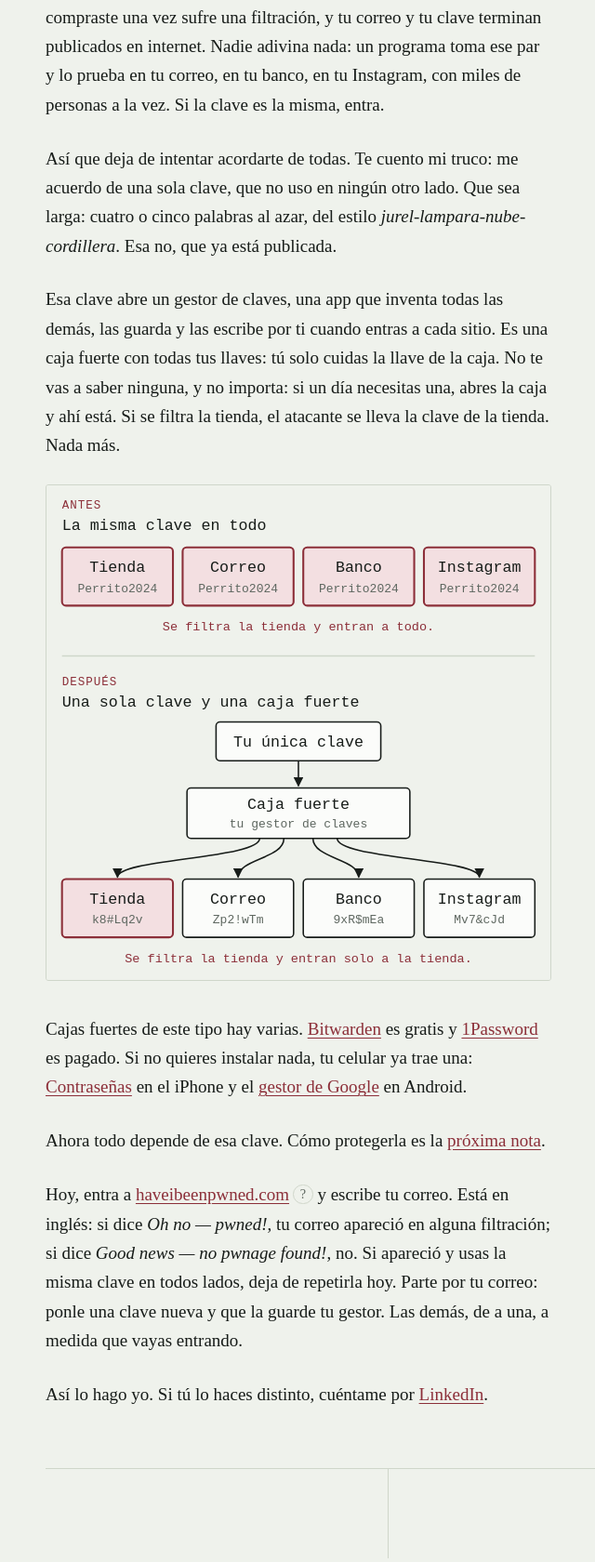
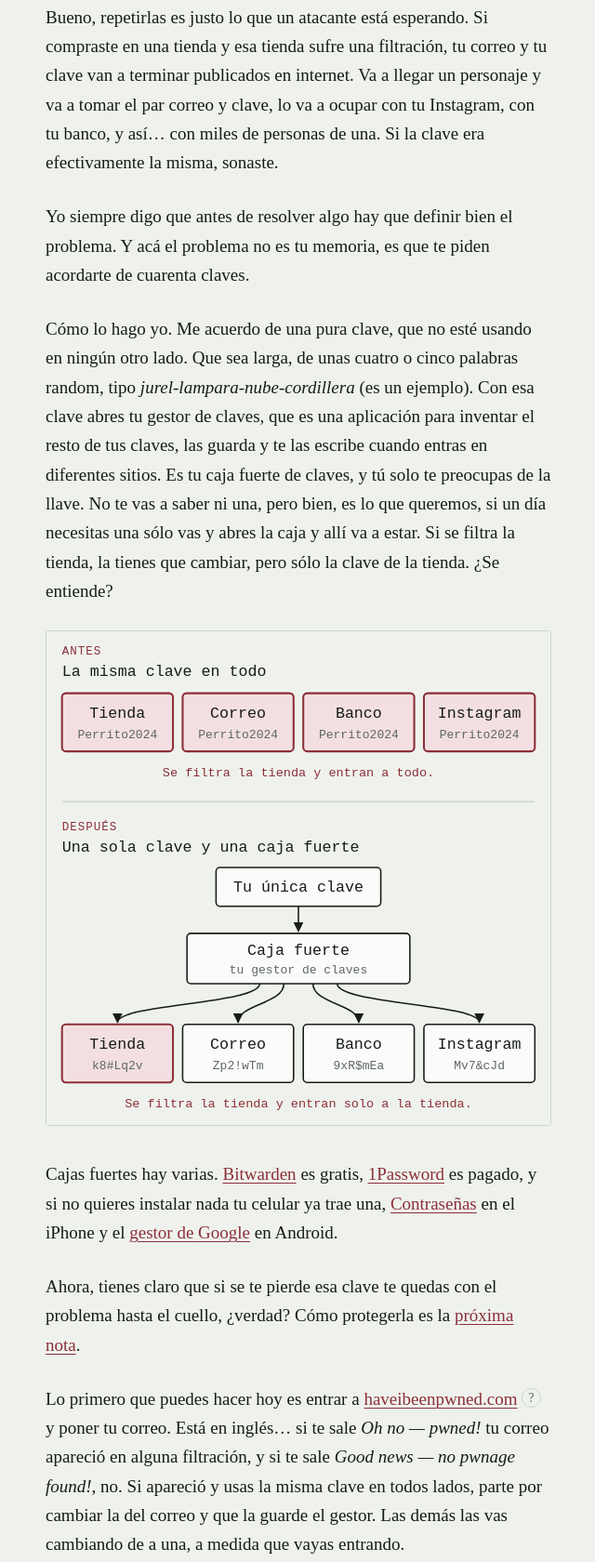
Before and after one commit to lortega/luchus-dev, an Astro site: page /notas/una-sola-clave in a window 1280 px wide. Shown: the part 688-2368 px from the top of the page at 93% size, without its empty margins (223-863 px from the left). Built offline with nearby package versions, Linux system fonts and the light colour scheme; Astro itself is replaced by a stand-in of ours.

Commit message:
Actualiza una nota

```diff
--- a/src/content/notes/una-sola-clave.md
+++ b/src/content/notes/una-sola-clave.md
@@ -6,48 +6,53 @@ tags: [seguridad, claves]
 draft: false
 ---
 
-Te dicen que uses una clave larga y distinta para cada cuenta. Es buen consejo,
-pero nadie lo puede cumplir. Piensa en cuántos números de teléfono te sabes de
-memoria: el tuyo y, con suerte, el de tu mamá. Antes te sabías los de todos tus
-amigos, porque los marcabas a diario. Una clave buena es como un número de
-teléfono: no tiene lógica, y la mayoría la usas una vez al mes. Tu cabeza no
-guarda eso, y nadie puede con cuarenta.
+Te dicen que uses una clave larga, segura, con caracteres y cosas en cada cuenta
+(sitio). Es buen consejo pero ¿cómo nos vamos a acordar cuando tengamos cuarenta
+sitios? Piensa en cuántos números de teléfono te sabes de memoria: el tuyo, y
+ojalá, el de tu mamá. Antes te sabías los de tus amigos porque estabas marcándolos
+seguido... Una clave buena es igual que un número de teléfono porque no tiene
+lógica y la mayoría los usas una vez al mes. Está difícil, y no sé si se puede con
+cuarenta.
 
-Y repetirlas es justo lo que el atacante espera. Una tienda donde compraste una
-vez sufre una filtración, y tu correo y tu clave terminan publicados en internet.
-Nadie adivina nada: un programa toma ese par y lo prueba en tu correo, en tu banco,
-en tu Instagram, con miles de personas a la vez. Si la clave es la misma, entra.
+Bueno, repetirlas es justo lo que un atacante está esperando. Si compraste en una
+tienda y esa tienda sufre una filtración, tu correo y tu clave van a terminar
+publicados en internet. Va a llegar un personaje y va a tomar el par correo y
+clave, lo va a ocupar con tu Instagram, con tu banco, y así... con miles de
+personas de una. Si la clave era efectivamente la misma, sonaste.
 
-Así que deja de intentar acordarte de todas. Te cuento mi truco: me acuerdo de una sola clave, que
-no uso en ningún otro lado. Que sea larga: cuatro o cinco palabras al azar, del
-estilo *jurel-lampara-nube-cordillera*. Esa no, que ya está publicada.
+Yo siempre digo que antes de resolver algo hay que definir bien el problema. Y
+acá el problema no es tu memoria, es que te piden acordarte de cuarenta claves.
 
-Esa clave abre un gestor de claves, una app que inventa todas las demás, las guarda
-y las escribe por ti cuando entras a cada sitio. Es una caja fuerte con todas tus
-llaves: tú solo cuidas la llave de la caja. No te vas a saber ninguna, y no
-importa: si un día necesitas una, abres la caja y ahí está. Si se filtra la
-tienda, el atacante se lleva la clave de la tienda. Nada más.
+Cómo lo hago yo. Me acuerdo de una pura clave, que no esté usando en ningún otro
+lado. Que sea larga, de unas cuatro o cinco palabras random, tipo
+*jurel-lampara-nube-cordillera* (es un ejemplo). Con esa clave abres tu gestor de
+claves, que es una aplicación para inventar el resto de tus claves, las guarda y te
+las escribe cuando entras en diferentes sitios. Es tu caja fuerte de claves, y tú
+solo te preocupas de la llave. No te vas a saber ni una, pero bien, es lo que
+queremos, si un día necesitas una sólo vas y abres la caja y allí va a estar. Si se
+filtra la tienda, la tienes que cambiar, pero sólo la clave de la tienda. ¿Se
+entiende?
 
 ![Antes: la misma clave en la tienda, el correo, el banco e Instagram; se filtra la tienda y entran a todo. Después: una sola clave abre una caja fuerte, el gestor, que guarda una clave distinta para cada cuenta; se filtra la tienda y entran solo a la tienda.](/imagenes/claves-antes-y-despues.svg)
 
-Cajas fuertes de este tipo hay varias. [Bitwarden](https://bitwarden.com/es-la/)
-es gratis y [1Password](https://1password.com/es) es pagado. Si no quieres instalar
-nada, tu celular ya trae una: [Contraseñas](https://support.apple.com/es-lamr/120758) en el
-iPhone y el [gestor de Google](https://passwords.google/intl/es-419/) en Android.
+Cajas fuertes hay varias. [Bitwarden](https://bitwarden.com/es-la/) es gratis,
+[1Password](https://1password.com/es) es pagado, y si no quieres instalar nada tu
+celular ya trae una, [Contraseñas](https://support.apple.com/es-lamr/120758) en
+el iPhone y el [gestor de Google](https://passwords.google/intl/es-419/) en
+Android.
 
-Ahora todo depende de esa clave. Cómo protegerla es la [próxima
-nota](/notas/una-clave-no-basta/).
+Ahora, tienes claro que si se te pierde esa clave te quedas con el problema hasta
+el cuello, ¿verdad? Cómo protegerla es la [próxima nota](/notas/una-clave-no-basta/).
 
-Hoy, entra a <span class="nota">[haveibeenpwned.com](https://haveibeenpwned.com)<span class="nota__texto">Es
-seguro: lo creó
-[Troy Hunt](https://www.troyhunt.com/about/), un investigador de seguridad
-australiano, y decenas de gobiernos lo usan para proteger a sus ciudadanos. Fíjate
-que solo te pide el correo: si un sitio te pide tu clave para decirte si se filtró,
-desconfía.</span></span> y escribe tu correo. Está en inglés: si dice *Oh no —
-pwned!*, tu correo apareció en alguna filtración; si dice *Good news — no pwnage
-found!*, no. Si apareció y usas la misma clave en
-todos lados, deja de repetirla hoy. Parte por tu correo: ponle una clave nueva y
-que la guarde tu gestor. Las demás, de a una, a medida que vayas entrando.
+Lo primero que puedes hacer hoy es entrar a <span class="nota">[haveibeenpwned.com](https://haveibeenpwned.com)<span class="nota__texto">Es
+seguro. Lo creó [Troy Hunt](https://www.troyhunt.com/about/), un investigador de
+seguridad australiano, y decenas de gobiernos lo usan para proteger a sus
+ciudadanos. Fíjate que solo te pide el correo, y si algún sitio te pide la clave
+para decirte si se filtró, desconfía.</span></span> y poner tu correo. Está en
+inglés... si te sale *Oh no — pwned!* tu correo apareció en alguna filtración, y si
+te sale *Good news — no pwnage found!*, no. Si apareció y usas la misma clave en
+todos lados, parte por cambiar la del correo y que la guarde el gestor. Las demás
+las vas cambiando de a una, a medida que vayas entrando.
 
 Así lo hago yo. Si tú lo haces distinto, cuéntame por
 [LinkedIn](https://www.linkedin.com/in/luis-ortega-araneda/).
```
